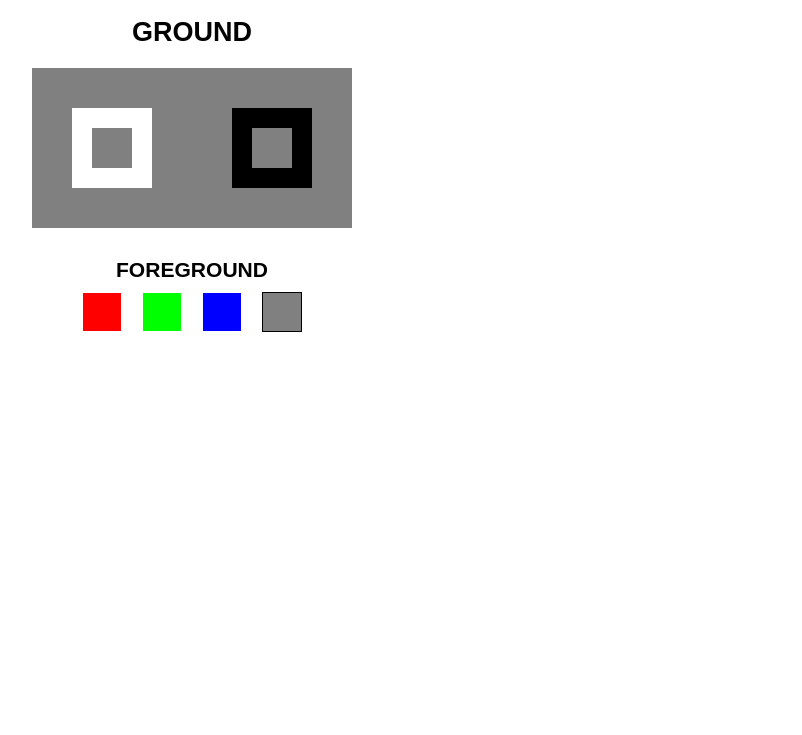
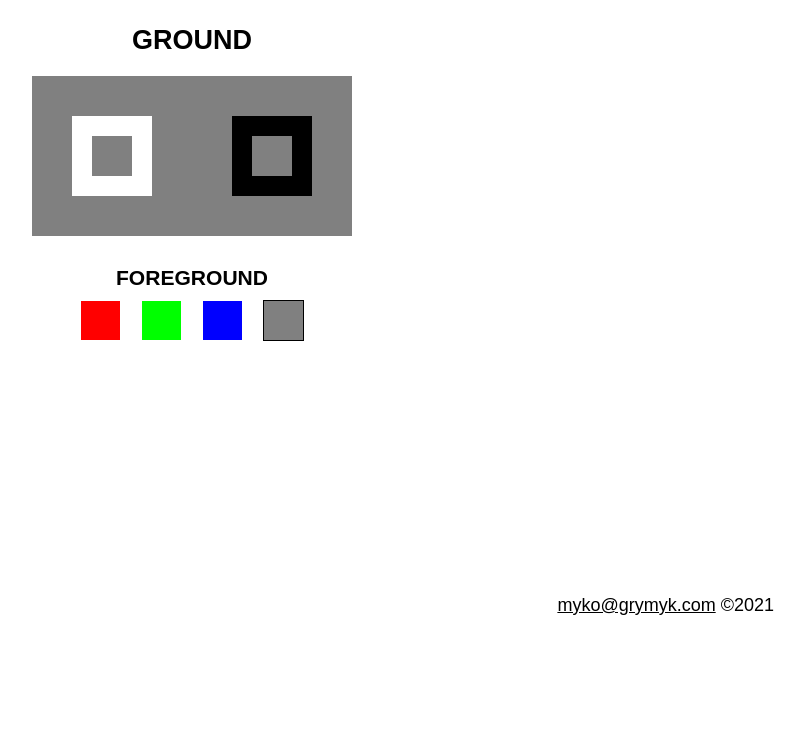
Before and after one commit to grymyk/itten, a React app: page / in a window 1280 px wide. Shown: the part 115-850 px from the top of the page, without its empty margins (448-1250 px from the left). After the commit the page ends 808 px from the top, so only its background shows below. Built offline with nearby package versions, Linux system fonts and the light colour scheme.

Commit message:
color btn

```diff
--- a/package.json
+++ b/package.json
@@ -30,14 +30,14 @@
     "css-loader": "1.0.0",
     "file-loader": "2.0.0",
     "html-webpack-plugin": "3.2.0",
-    "node-sass": "^4.12.0",
+    "node-sass": "^4.14.1",
     "path": "0.12.7",
     "sass-loader": "7.1.0",
     "style-loader": "0.23.0",
-    "tar": "^4.4.8",
+    "tar": "^4.4.13",
     "webpack": "4.19.0",
     "webpack-cli": "3.1.0",
-    "webpack-dev-server": "3.2.1",
+    "webpack-dev-server": "^3.11.0",
     "webpack-merge": "4.2.1"
   },
   "dependencies": {
--- /dev/null
+++ b/src/components/CopyRight/footer.scss
@@ -0,0 +1,12 @@
+.footer {
+	text-align: right;
+	margin: 250px 50px 0 0;
+
+	a {
+		color: #000;
+
+		&:hover {
+			text-decoration: none;
+		}
+	}
+}
--- a/src/components/CopyRight/index.js
+++ b/src/components/CopyRight/index.js
@@ -1,10 +1,15 @@
 import React from 'react'
 
+import './footer.scss'
+
 function CopyRight() {
+	const email = 'myko@grymyk.com';
+	const year = '2021';
+
 	return (
 		<div className="footer">
-			<a href="mailto:grymyk@gmail.com">grymyk@gmail.com</a>
-			<span>&#169; 2019</span>
+			<a href="mailto:{email}">{email}</a>
+			<span> &#169;{year}</span>
 		</div>
 	)
 }
--- a/src/components/Itten/ColorHolder/index.js
+++ b/src/components/Itten/ColorHolder/index.js
@@ -2,27 +2,18 @@ import React from 'react'
 
 import './index.scss'
 
-class ColorHolder extends React.Component {
-    constructor(props) {
-        super(props);
-    }
+function ColorHolder(props) {
+    const { forwardColor, wardColor } = props;
+    const clsForwardBg = 'forward ' + forwardColor;
+    const clswardBg = 'ward ' + wardColor;
 
-    render() {
-        console.log(this.props)
-
-        let {forwardColor, wardColor} = this.props;
-
-        let clsForwardBg = "forward " + forwardColor;
-        let clswardBg = "ward " + wardColor;
-
-        return (
-            <div className="main_bg">
-                <div className={clswardBg}>
-                    <div className={clsForwardBg}></div>
-                </div>
+    return (
+        <div className="main_bg">
+            <div className={clswardBg}>
+                  <div className={clsForwardBg}> </div>
             </div>
-        )
-    }
+        </div>
+    )
 }
 
 export default ColorHolder
--- /dev/null
+++ b/src/components/Itten/ColorModel/ColorButton/index.js
@@ -0,0 +1,16 @@
+import React from "react";
+
+function ColorButton(props) {
+    let {value, handleClick, cls} = props;
+
+    return (
+        <button
+            value = {value}
+            onClick = {handleClick}
+            className = {cls}
+        >
+        </button>
+    )
+}
+
+export default ColorButton;
--- /dev/null
+++ b/src/components/Itten/ColorModel/btnColors.json
@@ -0,0 +1,5 @@
+{
+  "colors": [
+    "red", "green", "blue", "gray"
+  ]
+}
--- a/src/components/Itten/ColorModel/index.js
+++ b/src/components/Itten/ColorModel/index.js
@@ -1,67 +1,36 @@
 import React from 'react'
 
 import './index.scss'
-
-const buttons = [
-    {
-        value: 'red',
-        cls: 'red',
-    }, {
-        value: 'green',
-        cls: 'green',
-    }, {
-        value: 'blue',
-        cls: 'blue',
-    }, {
-        value: 'gray',
-        cls: 'gray',
-    }
-];
-
-function ColorButton(props) {
-    let {value, handleClick, cls} = props.data;
-
-    return (
-        <button
-            value={value}
-            onClick = {handleClick}
-            className={cls}
-        >
-        </button>
-    )
-}
+import ColorButton from "./ColorButton";
+import btnColors from  './btnColors.json';
 
 class ColorModel extends React.Component {
-    constructor(props) {
-        super(props);
-
-        this.handleClick = this.handleClick.bind(this)
-    }
-
-    handleClick(event){
+    handleClick = (event) => {
         this.props.onForwardChange(event.target.value)
     }
 
     render() {
-        let {forwardColor} = this.props;
+        const { forwardColor } = this.props;
 
-        const listColorBtn = buttons.map( (elem, index) => {
-            elem.handleClick = this.handleClick;
+        const textToColor = (color, index) => {
+            let cls = color;
 
-            elem.cls = elem.value;
-
-            if (forwardColor === elem.value) {
-                elem.cls += ' clicked';
+            if (forwardColor === color) {
+                cls += ' clicked'
             }
 
             return <ColorButton
-                key = {index.toString()}
-                data = {elem}
+                key = { index.toString() }
+                value = { color }
+                handleClick = { this.handleClick }
+                cls = { cls }
             />
-        });
+        }
+
+        const listColorBtn = btnColors['colors'].map(textToColor);
 
         return (
-            <div className='rgb'>{listColorBtn}</div>
+            <div className="rgb">{ listColorBtn }</div>
         )
     }
 }
--- a/src/components/Itten/ColorModel/index.scss
+++ b/src/components/Itten/ColorModel/index.scss
@@ -2,19 +2,25 @@
   text-align: center;
 
   button {
-    width: 40px;
-    height: 40px;
     border: 1px solid #fff;
+    cursor: pointer;
+    height: 41px;
     margin: 10px 10px 0;
     padding: 0;
-    cursor: pointer;
+    width: 41px;
 
     &:focus {
+      outline: none;
+    }
+
+    &:hover {
+      border-color: #000;
       outline: none;
     }
   }
 
   .clicked {
-    border: 1px solid #000;
+    border-color: #000;
+    cursor: default;
   }
 }
--- a/src/components/Itten/index.js
+++ b/src/components/Itten/index.js
@@ -3,52 +3,48 @@ import React from 'react';
 import './index.scss';
 
 import CopyRight from '../CopyRight'
-
 import ColorHolder from './ColorHolder'
 import ColorModel from './ColorModel'
 
 class Itten extends React.Component {
-	constructor(props) {
-		super(props);
-
-		this.state = {
+    state = {
         forwardColor: 'gray'
     };
 
-        this.onForwardChange = this.onForwardChange.bind(this);
-	}
-
-    onForwardChange(value) {
+    onForwardChange = (value) => {
 	    this.setState({
             forwardColor: value
         });
     }
 
 	render() {
-
+        const { forwardColor } = this.state;
 
 	    return (
+	        <>
                 <div className='bg-impact'>
                     <h1>color impact</h1>
                     <h2>ground</h2>
+
                     <div className='color_holder_wrap'>
                         <ColorHolder
                             wardColor = 'white'
-                        forwardColor = {this.state.forwardColor}
+                            forwardColor = { forwardColor }
                         />
                         <ColorHolder
-                        wardColor= 'black'
-                        forwardColor = {this.state.forwardColor}
+                            wardColor = 'black'
+                            forwardColor = { forwardColor }
                         />
                     </div>
+
                     <h3>foreground</h3>
                     <ColorModel
                         onForwardChange = {this.onForwardChange}
-                    forwardColor = {this.state.forwardColor}
+                        forwardColor = { forwardColor }
                     />
-
-				{/*<CopyRight />*/}
                 </div>
+                <CopyRight />
+            </>
 		)
 	}
 }
--- a/src/components/Itten/index.scss
+++ b/src/components/Itten/index.scss
@@ -2,6 +2,7 @@ html, body {
   height: 100%;
   font-size: 18px;
   font-family: "Noto", sans-serif;
+  overflow: hidden;
 }
 
 ol, ul {
@@ -27,7 +28,6 @@ h2 {
 h3 {
   margin: 30px 0 0;
 }
-
 
 .color_holder_wrap {
   width: 320px;
--- a/src/index.html
+++ b/src/index.html
@@ -4,6 +4,19 @@
     <meta charset="utf-8">
     <meta name="viewport" content="width=device-width, initial-scale=1, shrink-to-fit=no">
     <meta name="theme-color" content="#000000">
+    <meta name="description" content="The Art of The Color" />
+    <meta property="og:title" content="Itten"/>
+    <meta property="og:type" content="website" />
+    <meta property="og:description" content="The Art of The Color"/>
+    <meta property="og:url" content="http://itten/grymyk.com" />
+    <meta property="og:image" content="http://itten.grymyk.com/logo1200_627.jpg" />
+    <meta property="og:image:type" content="image/jpg" />
+    <meta property="og:image:width" content="1200" />
+    <meta property="og:image:height" content="627" />
+    <meta property="og:image:alt" content="The Art of The Color" />
+    <meta property="og:site_name" content="grymyk.com" />
+    <link rel="shortcut icon" href="/favicon.ico" type="image/x-icon">
+    <link rel="icon" href="/favicon.ico" type="image/x-icon">
     <title>The Art of Color</title>
   </head>
   <body>
--- a/webpack.config.js
+++ b/webpack.config.js
@@ -7,7 +7,7 @@ module.exports = {
   entry: path.join(__dirname,'src','index.js'),
   output: {
     path: path.join(__dirname,'build'),
-    filename: 'index.bundle.js'
+    filename: 'bundle.js'
   },
   mode: process.env.NODE_ENV || 'development',
   resolve: {
```
Also changed, not shown: 2 other files. Lines whose indentation alone changed are shown as unchanged.
